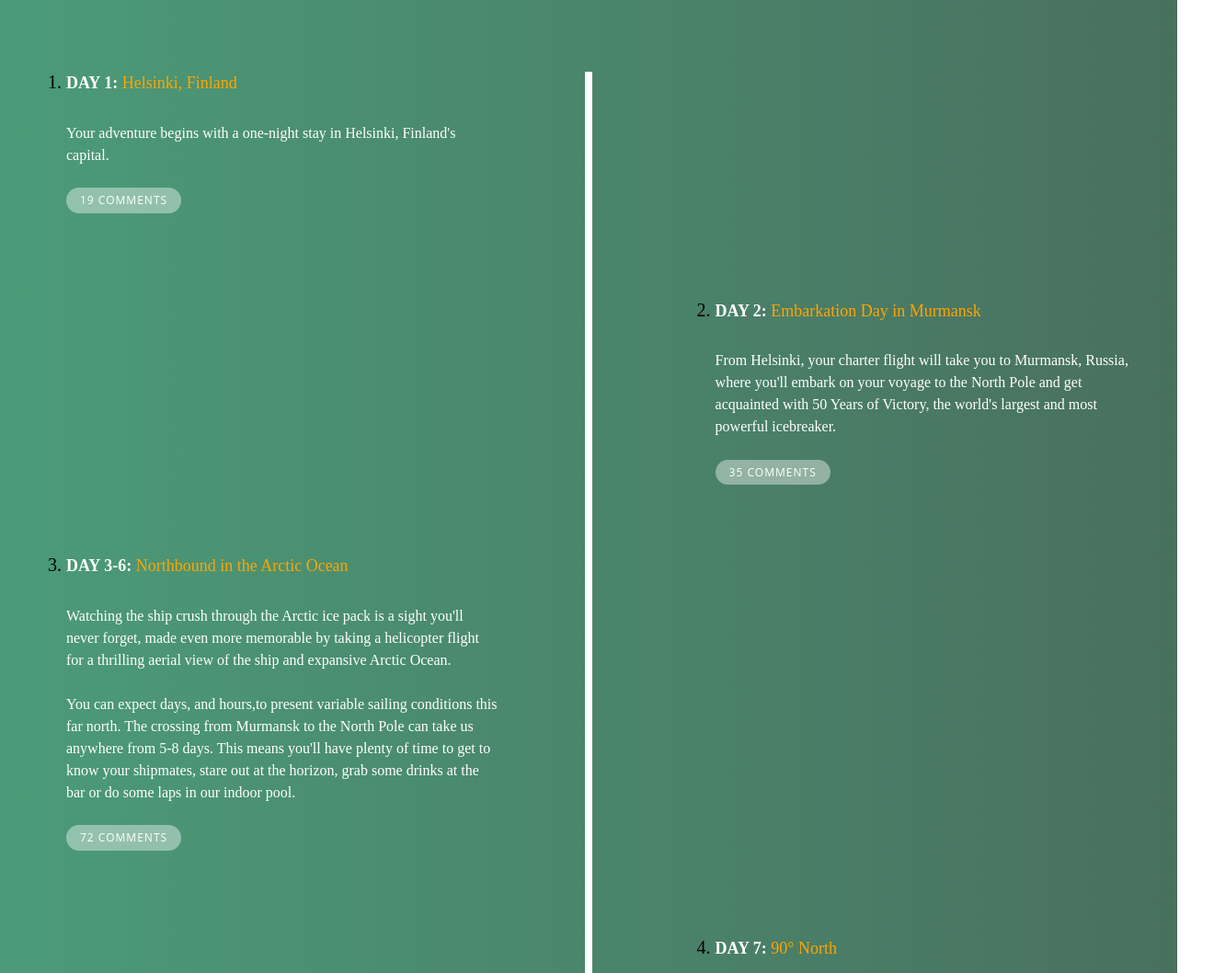
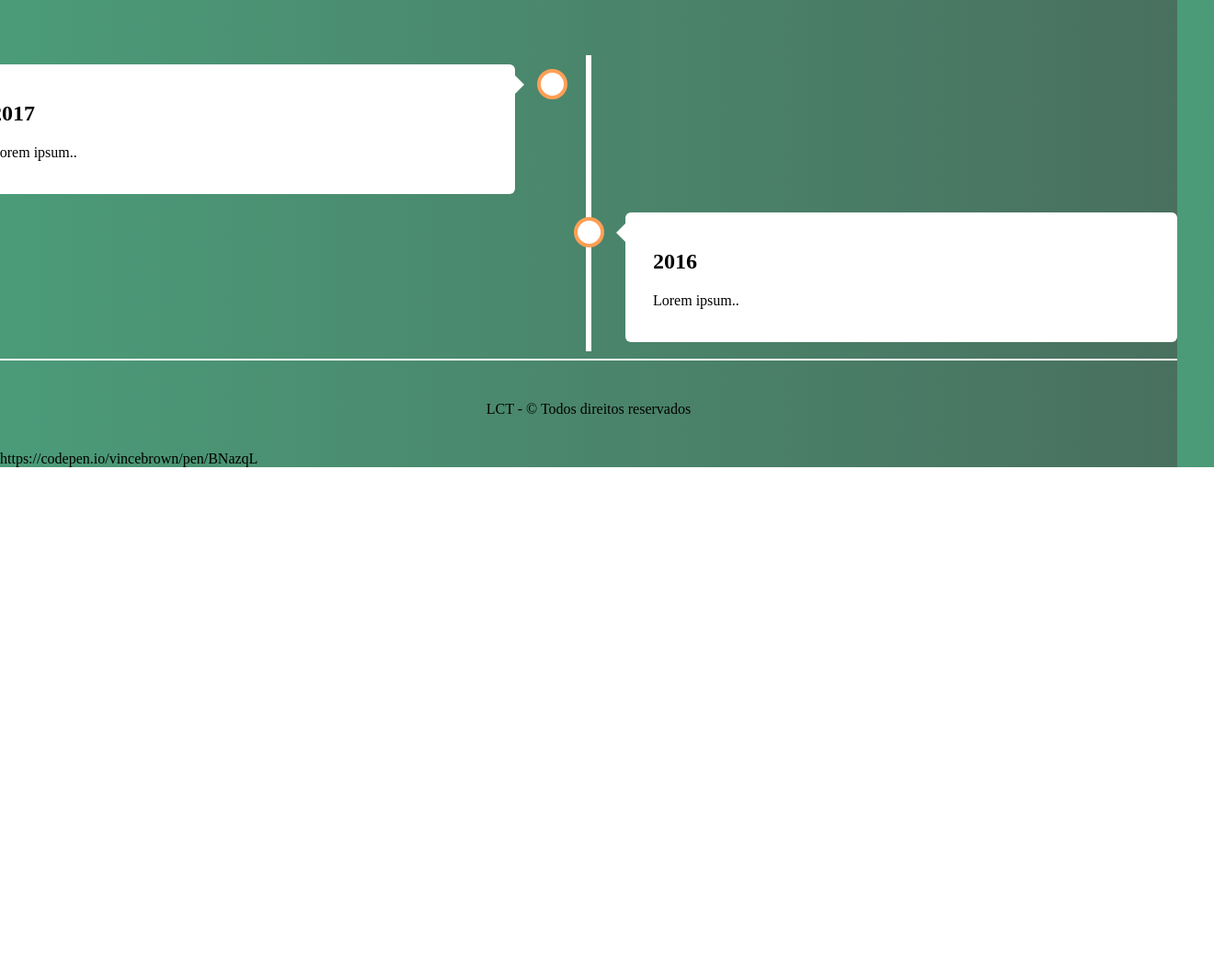
Before and after one commit to Gabriel-Celegato/Desafio, a plain HTML site: page LCT/index.html in a window 1280 px wide. Shown: the part 740-1798 px from the top of the page at 92% size, 1320 px wide, since content can reach past the window. After the commit the page ends 1248 px from the top, so only its background shows below. Drawn offline with Linux system fonts and the light colour scheme; a web font is replaced by a local one.

Commit message:
Eu quero namorar

```diff
--- a/LCT/index.html
+++ b/LCT/index.html
@@ -24,47 +24,20 @@
         </div>
     </div>
 
-    <!-- Timeline (parte separada abaixo) -->
-    <main class="timeline-wrapper">
-        <div class="svg-timeline">
-            <svg width="8px" height="1490.7px" viewBox="0 0 8 1490.7">
-                <line id="timeline" fill="none" stroke="#FFFFFF" stroke-width="8" stroke-miterlimit="10" x1="4" y1="0" x2="4" y2="1490.7"/>
-            </svg>
+    <div class="timeline">
+      <div class="container left">
+        <div class="content">
+          <h2>2017</h2>
+          <p>Lorem ipsum..</p>
         </div>
-        <ol class="timeline clearfix">
-            <li class="timeline__item">
-                <h3 class="timeline__day">Day 1: <span>Helsinki, Finland</span></h3>
-                <p class="timeline__day-sum">Your adventure begins with a one-night stay in Helsinki, Finland's capital.</p>
-                <a href="#" class="btn--comments">19 Comments</a>
-            </li>
-          <li class="timeline__item right">
-            <h3 class="timeline__day dayTwo">Day 2: <span>Embarkation Day in Murmansk</span></h3>
-            <p class="timeline__day-sum">From Helsinki, your charter flight will take you to Murmansk, Russia, where you'll embark on your voyage to the North Pole and get acquainted with 50 Years of Victory, the world's largest and most powerful icebreaker.</p>
-            <a href="#" class="btn--comments">35 Comments</a>
-          </li>
-          <li class="timeline__item">
-            <h3 class="timeline__day dayThree">Day 3-6: <span>Northbound in the Arctic Ocean</span></h3>
-            <p class="timeline__day-sum">Watching the ship crush through the Arctic ice pack is a sight you'll never forget, made even more memorable by taking a helicopter flight for a thrilling aerial view of the ship and expansive Arctic Ocean.</p>
-            <p class="timeline__day-sum">You can expect days, and hours,to present variable sailing conditions this far north. The crossing from Murmansk to the North Pole can take us anywhere from 5-8 days. This means you'll have plenty of time to get to know your shipmates, stare out at the horizon, grab some drinks at the bar or do some laps in our indoor pool.</p>
-            <a href="#" class="btn--comments">72 Comments</a>
-          </li>
-          <li class="timeline__item right">
-            <h3 class="timeline__day dayFour">Day 7: <span>90&deg; North</span></h3>
-            <p class="timeline__day-sum">All of the anticipation of the past few days reaches a climax as you reach the North Pole! Many travelers find themselves overcome with emotion, while others are in a festive mood. Take photos, wave a flag, enjoy your moment! Later, everyone enjoys a champagne toast and a BBQ on the ice. Add an exclamation to your success by rising high in one of our hot air balloons to commemerate this great moment.</p>
-            <a href="#" class="btn--comments">132 Comments</a>
-          </li>
-          <li class="timeline__item">
-            <h3 class="timeline__day dayFive">Day 8: <span>Southbound in the Arctic Ocean</span></h3>
-            <p class="timeline__day-sum">Now you can sit back and relax, everything from here on out is a bonus! Expect more great memories as you head south, you may get lucky and spot a Polar Bear hunting a Seal.</p>
-            <a href="#" class="btn--comments">2 Comments</a>
-          </li>
-          <li class="timeline__item right">
-            <h3 class="timeline__day daySix">Day 9-10: <span>Franz Josef Land</span></h3>
-            <p class="timeline__day-sum">Now you can sit back and relax, everything from here on out is a bonus! Expect more great memories as you head south, you may get lucky and spot a Polar Bear hunting a Seal.</p>
-            <a href="#" class="btn--comments">12 Comments</a>
-          </li>
-        </ol>
-      </main>
+      </div>
+      <div class="container right">
+        <div class="content">
+          <h2>2016</h2>
+          <p>Lorem ipsum..</p>
+        </div>
+      </div>
+    </div>
 <hr color="white"><br><br>
 <center>LCT  - &copy Todos direitos reservados</center>
 <br><br>
--- a/LCT/style.css
+++ b/LCT/style.css
@@ -140,223 +140,127 @@ nav a:focus {
 
 
 
-html {
-    box-sizing: border-box;
-  }
-
-  *, *:before, *:after {
-    box-sizing: inherit;
-  }
-
-  .right {
-    float: right;
-  }
-
-  html {
-    font-family: 'Open Sans';
-    font-size: 100%;
-  }
-
-  @media screen and (min-width: 31.25em) {
-    html {
-      font-size: 105%;
-    }
-  }
-
-  @media screen and (min-width: 50em) {
-    html {
-      font-size: 115%;
-    }
-  }
-
-  @media screen and (min-width: 75em) {
-    html {
-      font-size: 125%;
-    }
-  }
-
-  /* helpers */
-  .center-text {
-    text-align: center;
-  }
-
-  .center-align {
+/* The actual timeline (the vertical ruler) */
+.timeline {
+  position: relative;
+  max-width: 1200px;
   margin: 0 auto;
 }
 
-  /* button styles */
-  .btn--primary, .btn--comments {
-    display: inline;
-    text-decoration: none;
-    padding: .45em 1.25em;
-    text-transform: uppercase;
-    font-weight: 400;
-    letter-spacing: 1px;
-    font-size: .75rem;
-    border-radius: 25px;
-    color: white;
-    font-family: 'Open Sans';
-    transition: all 250ms ease;
+/* The actual timeline (the vertical ruler) */
+.timeline::after {
+  content: '';
+  position: absolute;
+  width: 6px;
+  background-color: white;
+  top: 0;
+  bottom: 0;
+  left: 50%;
+  margin-left: -3px;
 }
 
-  .btn--primary {
-    border: 1px solid white;
+/* Container around content */
+.container {
+  padding: 10px 40px;
+  position: relative;
+  background-color: inherit;
+  width: 50%;
 }
 
-  .btn--primary:hover {
+/* The circles on the timeline */
+.container::after {
+  content: '';
+  position: absolute;
+  width: 25px;
+  height: 25px;
+  right: -17px;
   background-color: white;
-    color: black;
+  border: 4px solid #FF9F55;
+  top: 15px;
+  border-radius: 50%;
+  z-index: 1;
 }
 
-  .btn--comments {
-    background-color: rgba(255, 255, 255, 0.4);
-    border: none;
-    font-size: .6em;
+/* Place the container to the left */
+.left {
+  right: 10%;
 }
 
-  .btn--comments:hover {
-    background-color: rgba(255, 255, 255, 0.6);
+/* Place the container to the right */
+.right {
+  left: 50%;
 }
 
-  /* poster styles */
-  .poster {
-    height: 100vh;
-    width: 100%;
-    background-size: cover;
-    background-position: center center;
-
+/* Add arrows to the left container (pointing right) */
+.left::before {
+  content: " ";
+  height: 0;
+  position: absolute;
+  top: 22px;
+  width: 0;
+  z-index: 1;
+  right: 30px;
+  border: medium solid white;
+  border-width: 10px 0 10px 10px;
+  border-color: transparent transparent transparent white;
 }
 
-  .poster__heading {
-    text-align: center;
-    margin: 0 auto;
-    width: 95%;
-    color: white;
-    padding-top: 5.5rem;
-    font-weight: 600;
-    font-size: 2em;
-    transition: all 400ms ease;
+/* Add arrows to the right container (pointing left) */
+.right::before {
+  content: " ";
+  height: 0;
+  position: absolute;
+  top: 22px;
+  width: 0;
+  z-index: 1;
+  left: 30px;
+  border: medium solid white;
+  border-width: 10px 10px 10px 0;
+  border-color: transparent white transparent transparent;
 }
 
-  @media screen and (min-width: 31.25em) {
-    .poster__heading {
-      font-size: 2.25em;
+/* Fix the circle for containers on the right side */
+.right::after {
+  left: -16px;
+}
+
+/* The actual content */
+.content {
+  padding: 20px 30px;
+  background-color: white;
+  position: relative;
+  border-radius: 6px;
+}
+
+/* Media queries - Responsive timeline on screens less than 600px wide */
+@media screen and (max-width: 600px) {
+/* Place the timelime to the left */
+  .timeline::after {
+    left: 31px;
+  }
+
+/* Full-width containers */
+  .container {
+    width: 100%;
+    padding-left: 70px;
+    padding-right: 25px;
+  }
+
+/* Make sure that all arrows are pointing leftwards */
+  .container::before {
+    left: 60px;
+    border: medium solid white;
+    border-width: 10px 10px 10px 0;
+    border-color: transparent white transparent transparent;
+  }
+
+/* Make sure all circles are at the same spot */
+  .left::after, .right::after {
+    left: 15px;
+  }
+
+/* Make all right containers behave like the left ones */
+  .right {
+    right: 50%;
   }
 }
-
-  @media screen and (min-width: 50em) {
-    .poster__heading {
-      font-size: 2.75em;
-    }
-  }
-
-  .poster__subheading {
-    text-align: center;
-    display: block;
-    font-size: .3em;
-    letter-spacing: 5px;
-    font-weight: 400;
-    text-transform: uppercase;
-    color: #FF9639;
-    padding-top: .8em;
-    margin-bottom: .6em;
-  }
-
-
-.timeline-wrapper {
-    position: relative;
-    padding-bottom: 25em;
-
-    z-index: 1;
-    margin-top: 0; /* Garante que comece logo após o main-content */
-}
-
-.svg-timeline {
-    position: absolute;
-    margin-left: 50%;
-    transform: translateX(-50%);
-    display: none;
-    z-index: 1; /* MUDE PARA 1 (igual ao timeline-wrapper) */
-}
-
-  @media screen and (min-width: 50em) {
-    .svg-timeline {
-      display: block;
-    }
-  }
-
-  .timeline {
-    transition: all 250ms ease;
-    width: 90%;
-    margin: 0 auto;
-  }
-
-  @media screen and (min-width: 31.25em) {
-    .timeline {
-      width: 80%;
-    }
-  }
-
-  @media screen and (min-width: 50em) {
-    .timeline {
-      width: 95%;
-    }
-  }
-
-  .timeline__item {
-    margin-bottom: 4em;
-    clear: both;
-  }
-
-  @media screen and (min-width: 50em) {
-    .timeline__item {
-      width: 40%;
-    }
-  }
-
-  .timeline__day {
-    font-weight: 600;
-    font-size: .9em;
-    color: white;
-    text-transform: uppercase;
-    padding-bottom: .75em;
-  }
-
-  .timeline__day span {
-    font-weight: 300;
-    color: orange;
-    text-transform: none;
-  }
-
-  .timeline__day-sum {
-    color: white;
-    font-weight: 300;
-    font-size: .8em;
-    display: block;
-    margin-bottom: 1.5em;
-    line-height: 1.5;
-  }
-
-  /* clearfix */
-  .clearfix:after {
-    visibility: hidden;
-    display: block;
-    font-size: 0;
-    content: " ";
-    clear: both;
-    height: 0;
-  }
-
-  .clearfix {
-    display: inline-block;
-  }
-
-  /* start commented backslash hack \*/
-  * html .clearfix {
-    height: 1%;
-  }
-
-  .clearfix {
-    display: block;
-  }
-  /* close commented backslash hack */
```
Lines whose indentation alone changed are shown as unchanged.
